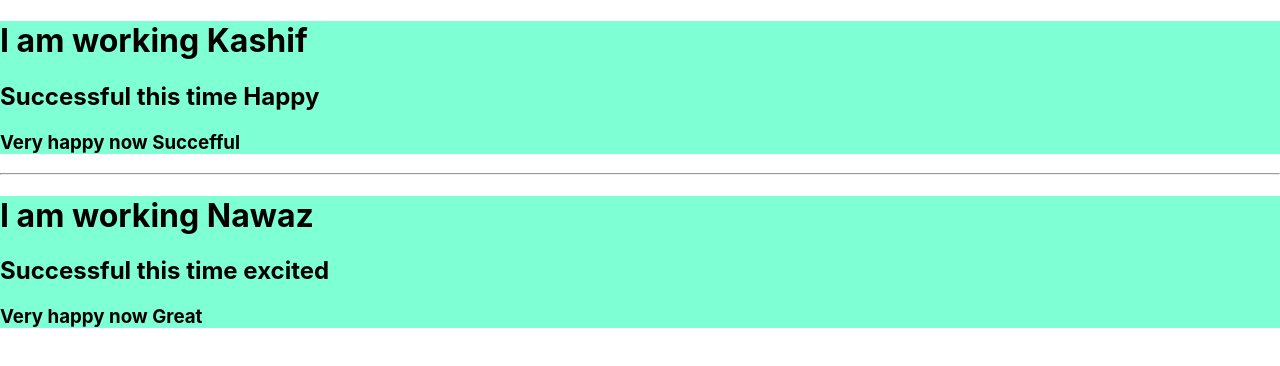
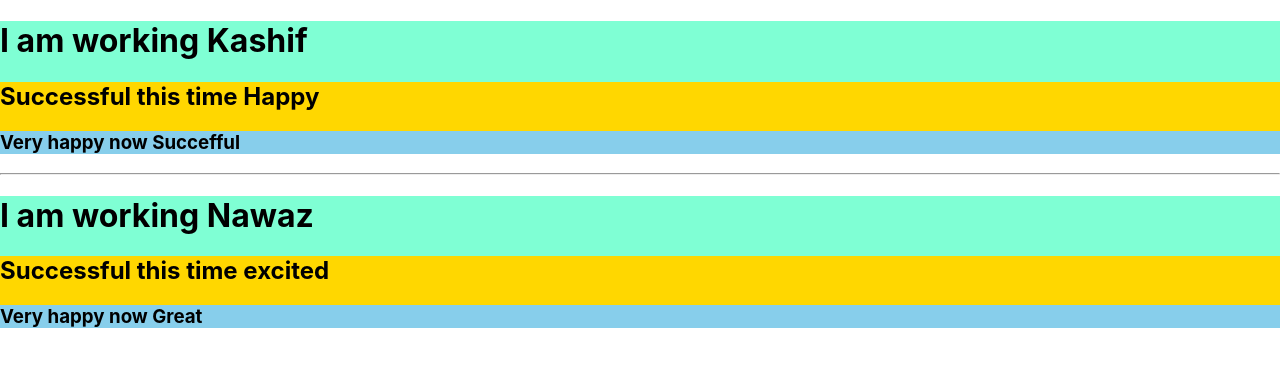
Before and after one commit to Kashifnawaz03/class30412, a React (Create React App) app: page / in a window 1280 px wide. Shown: the top 366 px of the page. Built offline with nearby package versions, Linux system fonts and the light colour scheme.

Commit message:
Using colours

```diff
--- a/src/App.js
+++ b/src/App.js
@@ -1,5 +1,6 @@
 import React from 'react';
 import Dinner from './Dinner.js';
+
 
 
 
--- a/src/Dec.css
+++ b/src/Dec.css
@@ -1,3 +1,9 @@
 .myName {
     background-color: aquamarine;
 }
+.yourName {
+    background-color:gold;
+}
+.hisName {
+    background-color:skyblue;
+}
--- a/src/Dinner.js
+++ b/src/Dinner.js
@@ -1,14 +1,15 @@
 import React from 'react';
-import Dec from 'Dec.css';
+import Dec from './Dec.css';
+
 
 
 function Dinner (props){
     return <div className = "myName"><h1>I am working {props.myName}</h1>
-    <div><h2>Successful this time {props.feeling}</h2>
-    <div><h3>Very happy now {props.why}</h3></div>
+    <div className = "yourName"><h2>Successful this time {props.feeling}</h2>
+    <div className = "hisName"><h3>Very happy now {props.why}</h3></div>
     </div>
     </div>
 
+}
 
-}
 export default Dinner;
```
